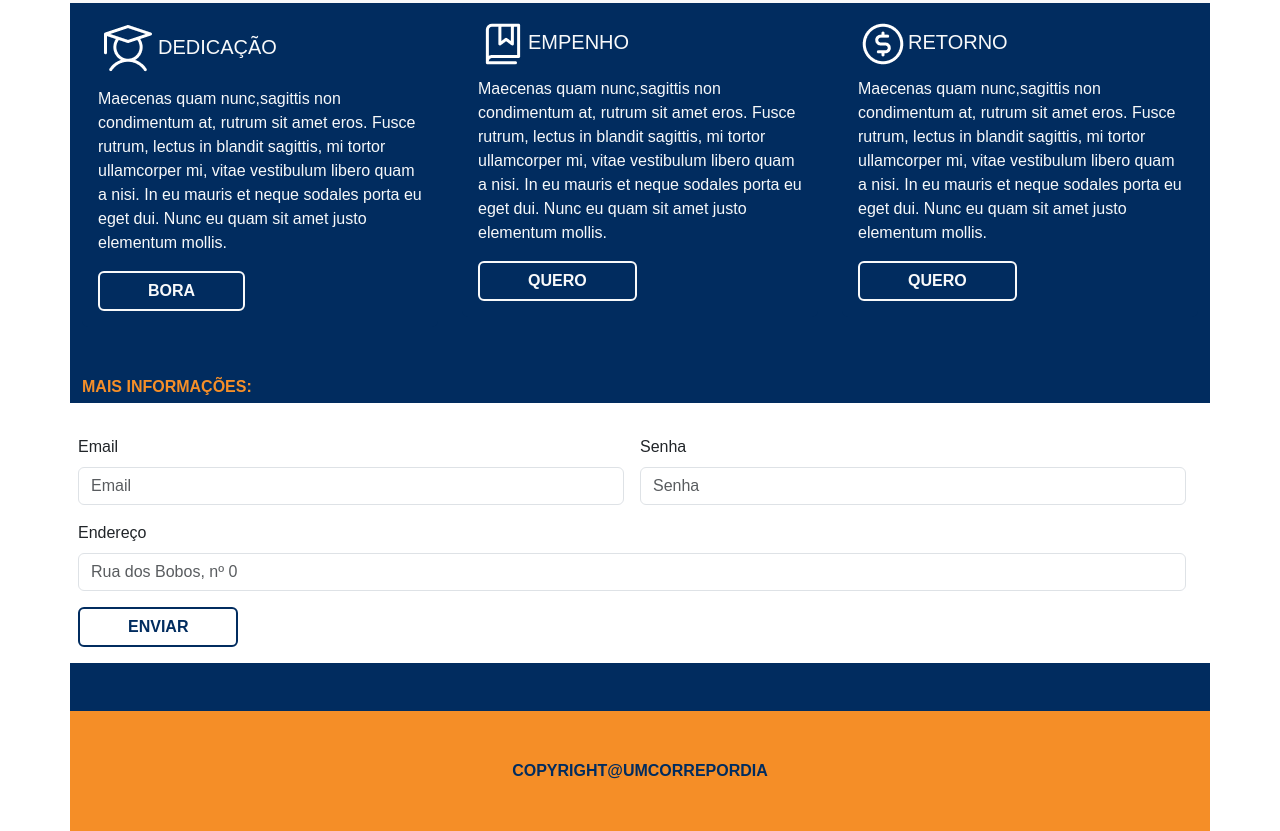
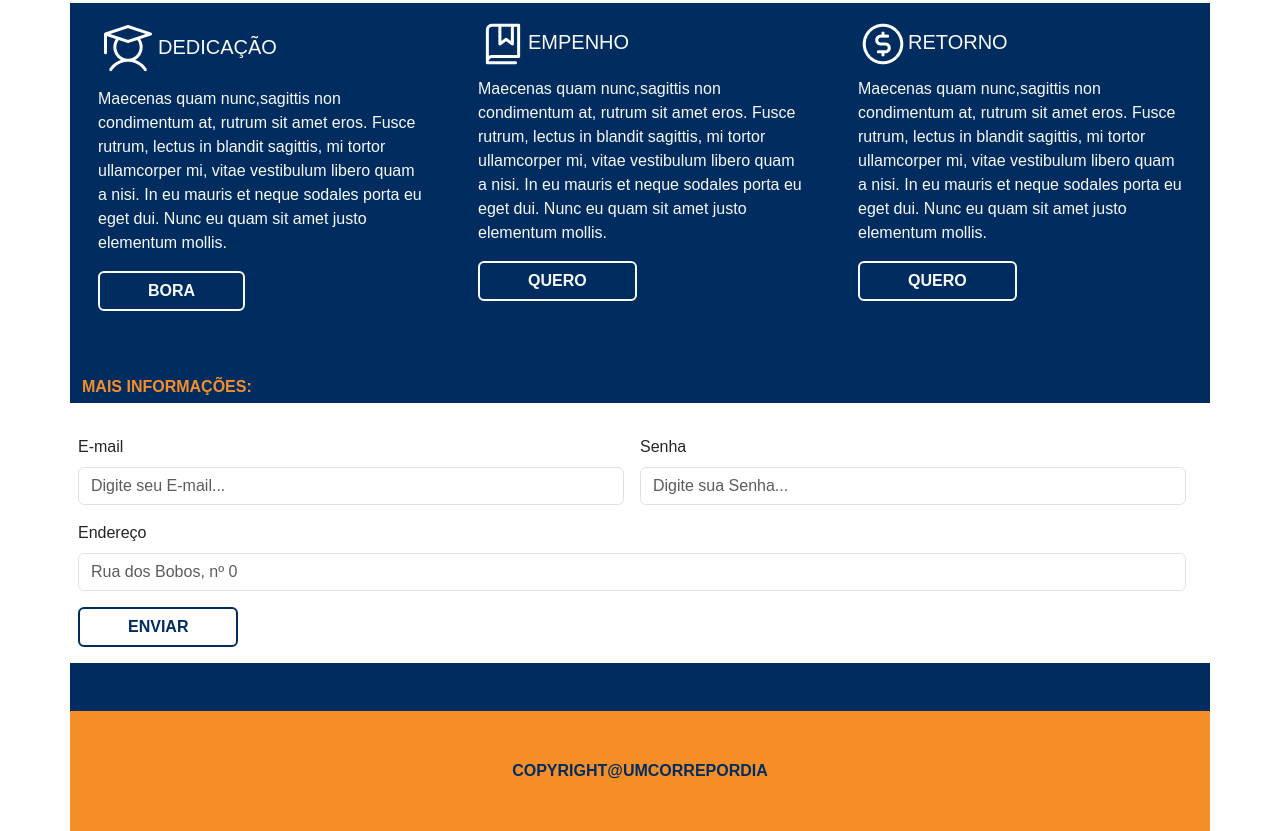
Before and after one commit to ecalazaes/avaliacaotemplate2, a plain HTML site: page index.html in a window 1280 px wide. Shown: the part 494-1325 px from the top of the page. Drawn offline with nearby package versions, Linux system fonts and the light colour scheme.

Commit message:
Update index.html

```diff
--- a/index.html
+++ b/index.html
@@ -134,12 +134,12 @@
         <div class="row">
             <form class="row g-3">
                 <div class="col-md-6">
-                    <label for="inputEmail4" class="form-label">Email</label>
-                    <input type="email" class="form-control" id="inputEmail4" placeholder="Email">
+                    <label for="inputEmail4" class="form-label">E-mail</label>
+                    <input type="email" class="form-control" id="inputEmail4" placeholder="Digite seu E-mail...">
                 </div>
                 <div class="col-md-6">
                     <label for="inputPassword4" class="form-label">Senha</label>
-                    <input type="password" class="form-control" id="inputPassword4" placeholder="Senha">
+                    <input type="password" class="form-control" id="inputPassword4" placeholder="Digite sua Senha...">
                 </div>
                 <div class="col-12">
                     <label for="inputAddress" class="form-label">Endereço</label>
```
